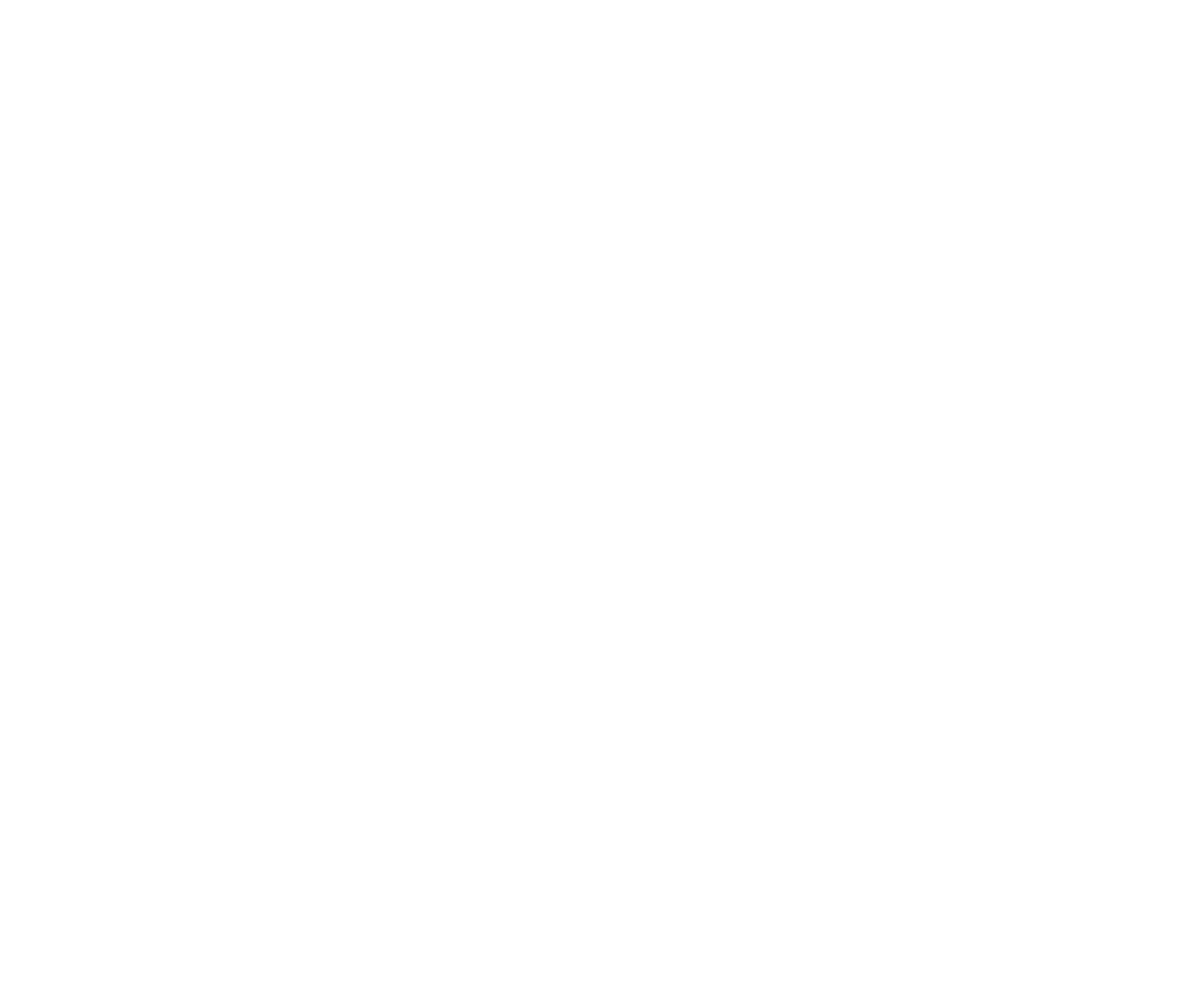
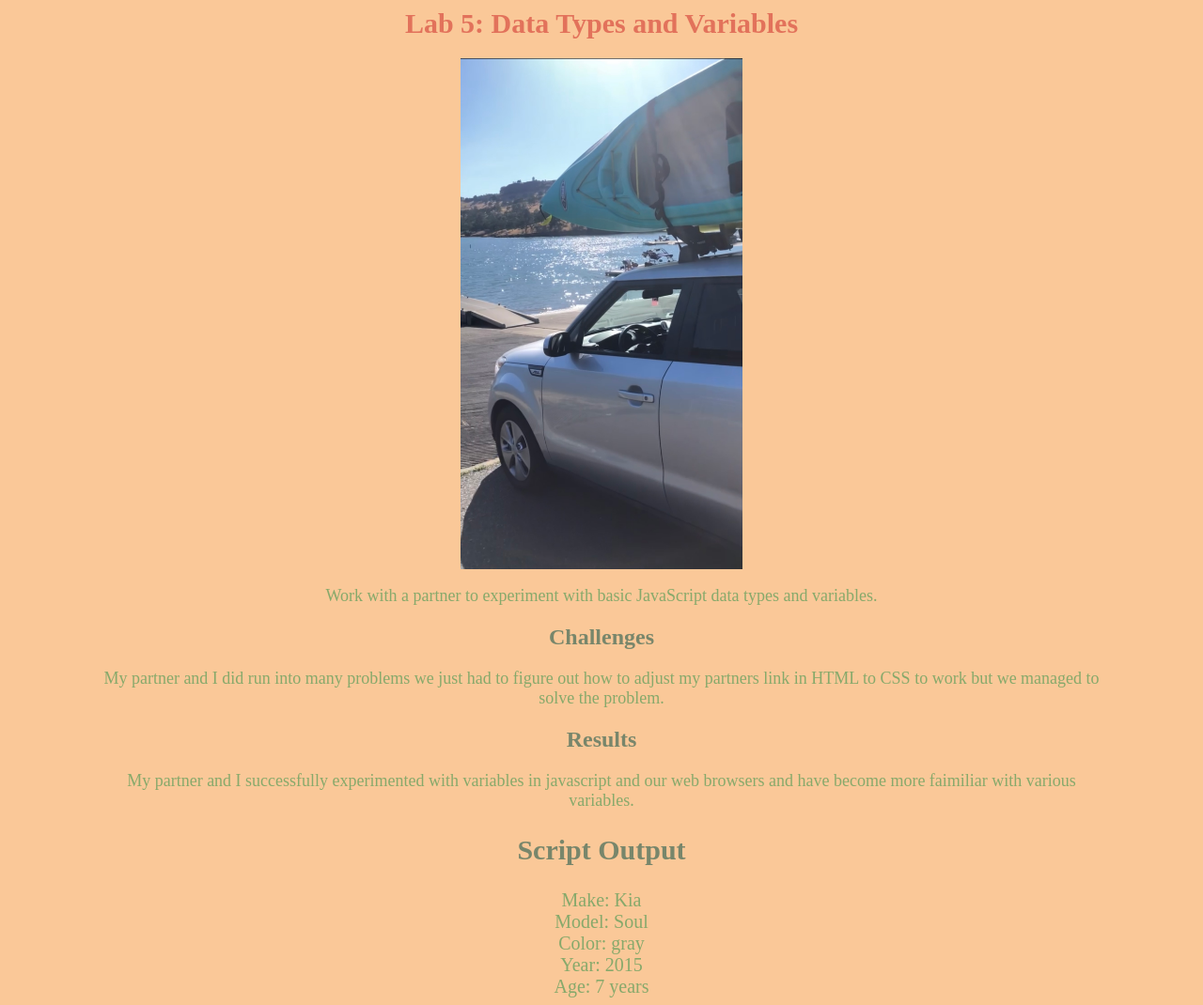
Before and after one commit to ReDMejia99/art101, a plain HTML site: page lab5/index.html in a window 1280 px wide. Shown: the whole page at 94% size. Before the commit the page ends 800 px from the top, so only its background shows below. Drawn offline with Linux system fonts and the light colour scheme.

Commit message:
Lab 5 upload

```diff
--- a/lab5/css/lab.css
+++ b/lab5/css/lab.css
@@ -0,0 +1,39 @@
+p {
+    color:#87a96b;
+    font-size: 18px;
+    text-align:center;
+  }
+
+    body {
+        background-color: #FAC898;
+        margin-left: 100px;
+        margin-right: 100px;
+      }
+      h1{
+        color: #e2725b;
+        font-size: 30px;
+        text-align: center;
+      }
+      h2{
+        color:#78866b;
+        text-align: center;
+      }
+      h3{
+        color: #78866b;
+        text-align: center;
+      }
+      .output{
+        text-align: center;
+        color:#87a96b;
+        font-size: 20px
+      }
+      .title{
+        text-align: center;
+        font-size: 30px;
+      }
+      .pic{
+        border-color: #e2725b;
+        border-width: medium;
+        display:flex ;
+        justify-content: center;
+      }
--- a/lab5/index.html
+++ b/lab5/index.html
@@ -1,4 +1,3 @@
-<!DOCTYPE html>
 <html>
 <head>
 	<title>Lab X - Subject/Topic</title>
@@ -6,6 +5,24 @@
 	<link rel="stylesheet" type="text/css" href="css/lab.css">
 </head>
 <body>
+		<div id = "content">
+				<div class = "title">
+				<h1> Lab 5: Data Types and Variables</h1>
+			</div>
+				<div class = "pic">
+				<img src ="kia.jpg" width="300">
+			</div>
+				<p> Work with a partner to experiment with basic JavaScript data types and variables.</p>
+				<h2>Challenges</h2>
+				<p> My partner and I did run into many problems we just had to figure out how to adjust my partners link in HTML to CSS to work but we managed to solve the problem.</p>
+				<h2> Results</h2>
+				<p> My partner and I successfully experimented with variables in javascript and our web browsers and have become more faimiliar with various variables.
+				</div>
+					<div class = "output">
+						<h2>Script Output</h2>
+						<script src="js/lab.js"></script>
+					</div>
+
 
 </body>
 </html>
--- a/lab5/js/lab.js
+++ b/lab5/js/lab.js
@@ -0,0 +1,21 @@
+// Summary: Lab 5 JavaScript for Data Types and Variables
+// Description: In this lab we are practicing coding with variables and then inputting them into our JavaScript code.
+// author Reece Mejia.
+// date:April 20,2022.
+
+
+// Define Variables
+make = "Kia";
+model ="Soul";
+color ="gray";
+year = 2015;
+
+// calculate
+age = 2022 - year;
+
+// output
+document.writeln("Make: " + make + "<br>");
+document.writeln("Model: " + model + "<br>");
+document.writeln("Color: " + color + "<br>");
+document.writeln("Year: " + year + "<br>");
+document.writeln("Age: " + age + " years<br>");
```
Also changed, not shown: lab5/kia.jpg (added), 1 other file.
